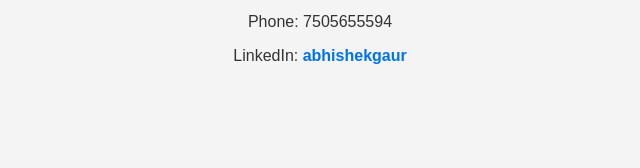
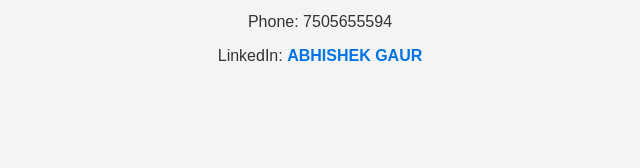
Before and after one commit to gaurabhishek1/portfolio-website, a plain HTML site: page index.html in a window 1280 px wide. Shown: the part 1313-1481 px from the top of the page, 320-960 px from the left. Drawn offline with Linux system fonts and the light colour scheme; a script that the page names is missing.

Commit message:
Update index.html

```diff
--- a/index.html
+++ b/index.html
@@ -62,7 +62,7 @@ to innovative web solutions."</p>
         <h2>Contact</h2>
         <p>Email: abhishek1660bha@gmail.com</p>
         <p>Phone: 7505655594</p>
-        <p>LinkedIn: <a href="https://www.linkedin.com/in/abhishekgaur">abhishekgaur</a></p>
+        <p>LinkedIn: <a href="linkedin.com/in/abhishek-gaur-986355252">ABHISHEK GAUR</a></p>
     </section>
 
     <footer>
```
